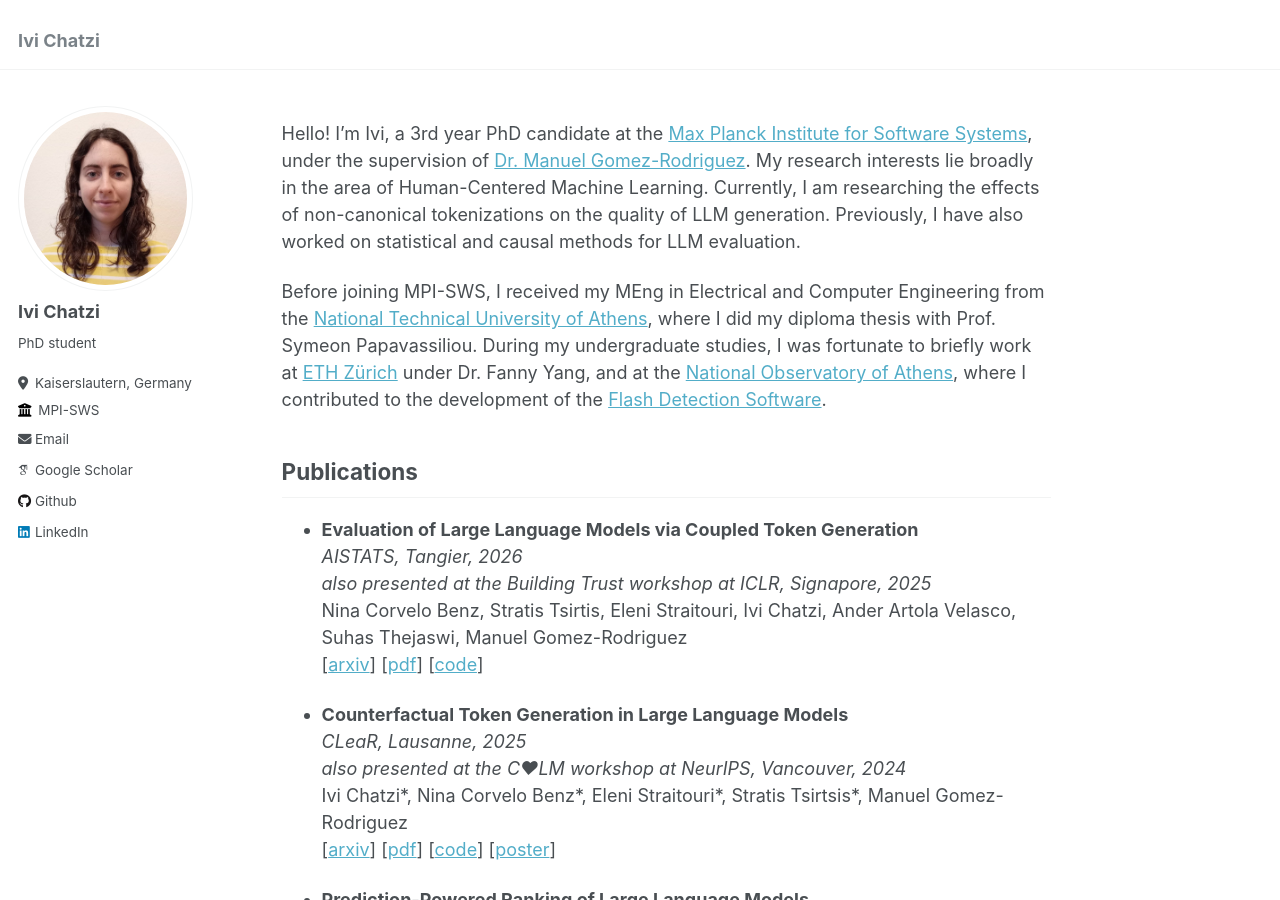
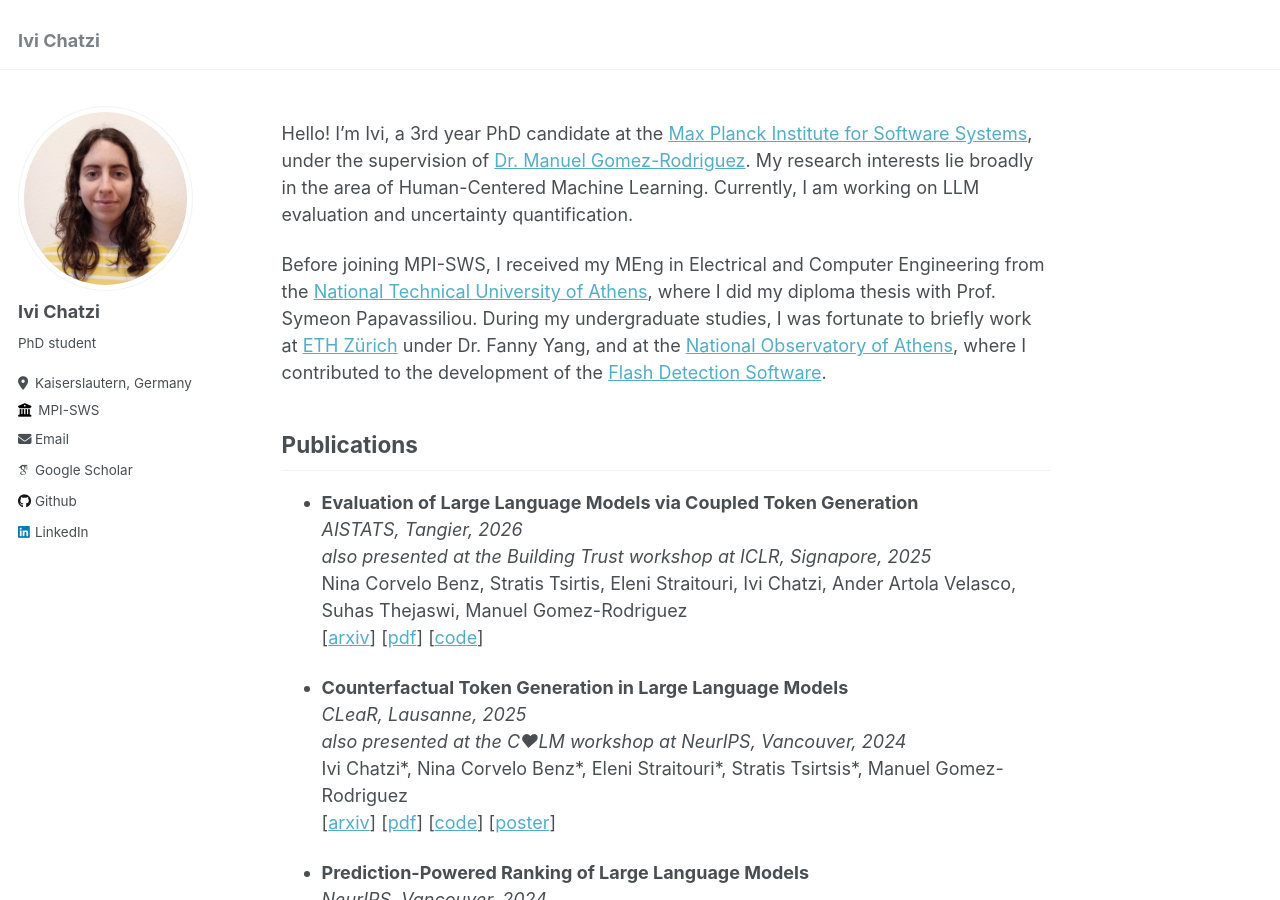
Before and after one commit to Qvapil/Qvapil.github.io, a Jekyll site: the page built from _pages/about.md, in a window 1280 px wide and 900 px high. Built offline with Jekyll 4.4.1, drawn with Linux system fonts in a browser that asks for light colours; some web fonts are replaced.

Commit message:
Revise current research interests in about.md

```diff
--- a/_pages/about.md
+++ b/_pages/about.md
@@ -10,8 +10,7 @@ redirect_from:
 Hello! I'm Ivi, a 3rd year PhD candidate at the [Max Planck Institute for Software Systems](https://www.mpi-sws.org/),
 under the supervision of [Dr. Manuel Gomez-Rodriguez](https://people.mpi-sws.org/~manuelgr/index.html).
 My research interests lie broadly in the area of Human-Centered Machine Learning.
-Currently, I am researching the effects of non-canonical tokenizations on the quality of LLM generation.
-Previously, I have also worked on statistical and causal methods for LLM evaluation.
+Currently, I am working on LLM evaluation and uncertainty quantification.
 
 Before joining MPI-SWS, I received my MEng in Electrical and Computer Engineering from the [National Technical University of Athens](https://www.ece.ntua.gr/en),
 where I did my diploma thesis with Prof. Symeon Papavassiliou.
```
